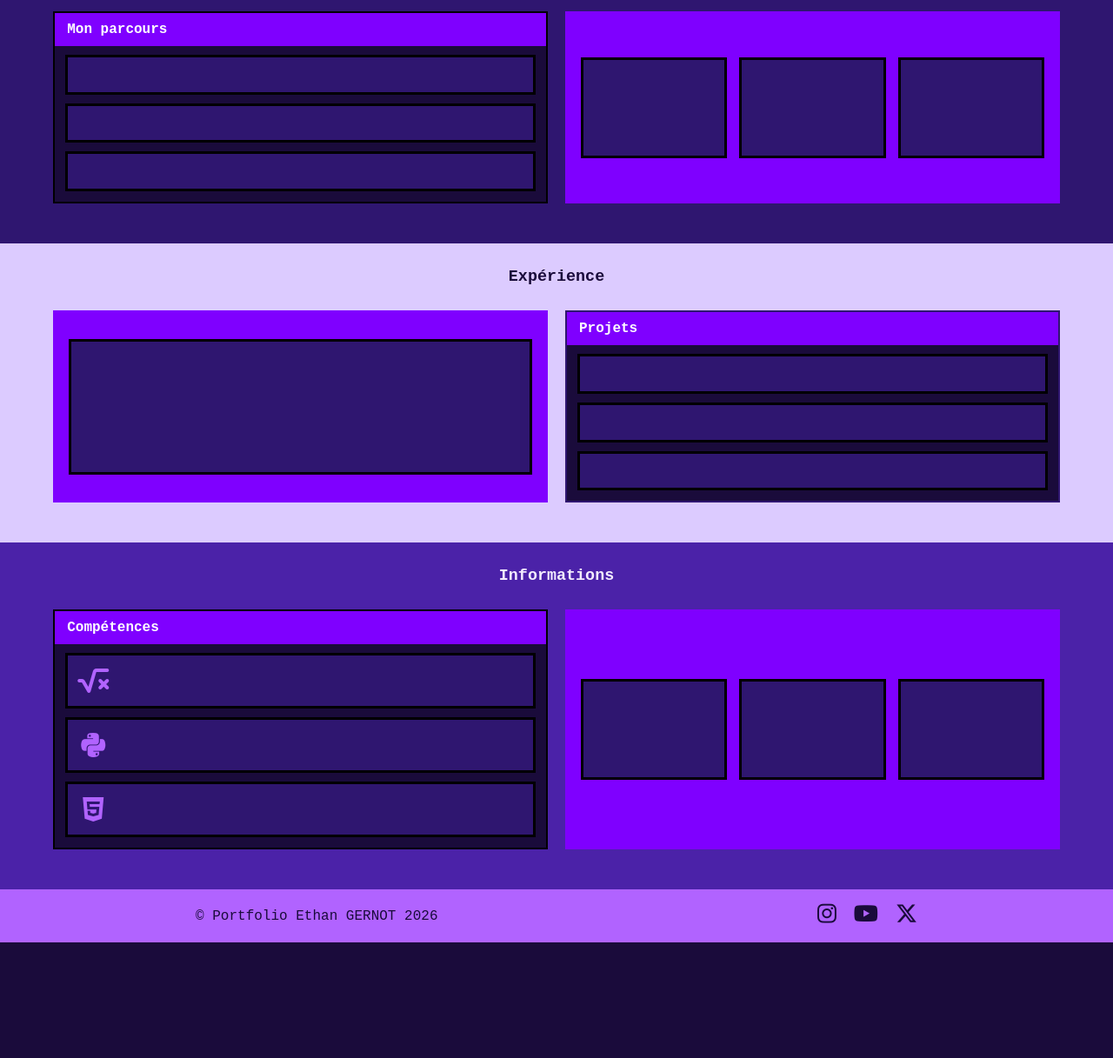
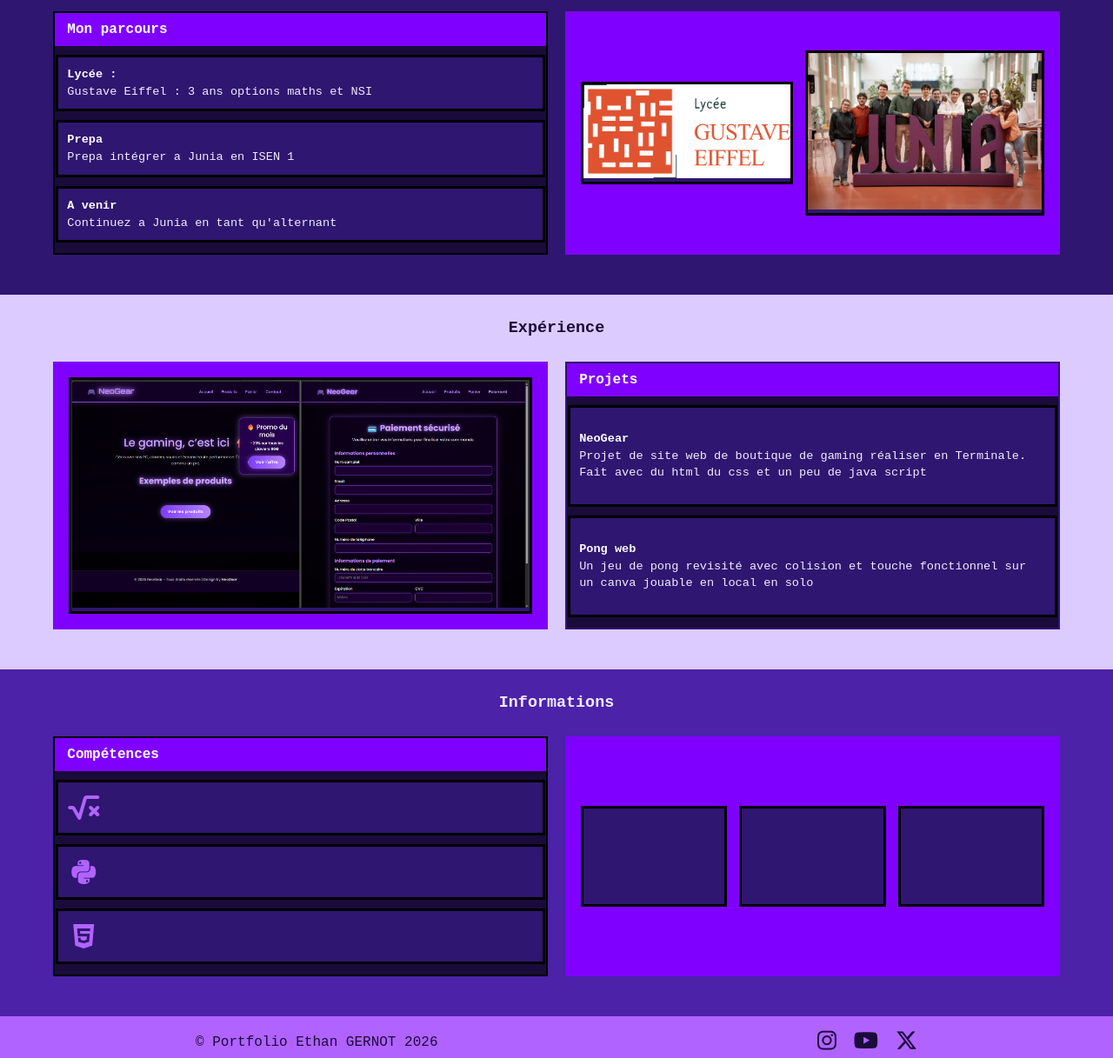
Before and after one commit to Sloody33/Portfolio, a plain HTML site: page portfolio.html in a window 1280 px wide. Shown: the part 541-1758 px from the top of the page at 87% size. Before the commit the page ends 1625 px from the top, so only its background shows below. Drawn offline with Linux system fonts and the light colour scheme.

Commit message:
ajout des projet et correction des bugs de placement des ligne dans les liste

```diff
--- a/portfolio.html
+++ b/portfolio.html
@@ -1,10 +1,13 @@
-<!DOCTYPE html>
+<!doctype html>
 <html lang="fr">
   <head>
-    <meta charset="UTF-8">
-    <meta name="viewport" content="width=device-width, initial-scale=1.0">
-    <link rel="stylesheet" href="style.css">
-    <link rel="stylesheet" href="https://cdnjs.cloudflare.com/ajax/libs/font-awesome/6.5.2/css/all.min.css">
+    <meta charset="UTF-8" />
+    <meta name="viewport" content="width=device-width, initial-scale=1.0" />
+    <link rel="stylesheet" href="style.css" />
+    <link
+      rel="stylesheet"
+      href="https://cdnjs.cloudflare.com/ajax/libs/font-awesome/6.5.2/css/all.min.css"
+    />
     <title>Portfolio – Ethan Gernot</title>
   </head>
   <body>
@@ -23,11 +26,9 @@
     <main>
       <section id="Accueil">
         <div class="carte">
-
-                <img src="img/pdp_compress.jpg" alt="Photo de profil" class="photo">
+          <img src="img/pdp_compress.jpg" alt="Photo de profil" class="photo" />
           <h1>Ethan Gernot</h1>
-                <p class="texte"> 06/09/2008</p>
-
+          <p class="texte">06/09/2008</p>
         </div>
       </section>
 
@@ -36,16 +37,37 @@
         <div class="bloc">
           <div class="liste">
             <div class="titre">Mon parcours</div>
-                    <div class="ligne"><div><strong></strong><br><p></p></div></div>
-                    <div class="ligne"><div><strong></strong><br><p></p></div></div>
-                    <div class="ligne"><div><strong></strong><br><p></p></div></div>
+            <div class="ligne">
+              <div>
+                <strong>Lycée :</strong><br />
+                <p>Gustave Eiffel : 3 ans options maths et NSI</p>
+              </div>
+            </div>
+            <div class="ligne">
+              <div>
+                <strong>Prepa</strong><br />
+                <p>Prepa intégrer a Junia en ISEN 1</p>
+              </div>
+            </div>
+            <div class="ligne">
+              <div>
+                <strong>A venir</strong><br />
+                <p>Continuez a Junia en tant qu'alternant</p>
+              </div>
+            </div>
           </div>
         </div>
         <div class="bloc">
           <div class="images">
-                    <div class="image"><span></span></div>
-                    <div class="image"><span></span></div>
-                    <div class="image"><span></span></div>
+            <div class="image">
+              <span>
+                <img src="img/eiffel.png" alt="Logo du lycée de gustave eiffel" />
+              </span>
+            </div>
+            <div class="image">
+                <span>
+                    <img src="img/junia.jpg" alt="logo de junia avec des etudiantss" />
+            </span></div>
           </div>
         </div>
       </section>
@@ -54,15 +76,27 @@
         <h2>Expérience</h2>
         <div class="bloc">
           <div class="images">
-                    <div class="image large"><span></span></div>
+            <div class="image large"><span>
+                <img src="img/NeoGear.png" alt="Site de NeoGear">
+            </span></div>
           </div>
         </div>
         <div class="bloc">
           <div class="liste">
             <div class="titre">Projets</div>
-                    <div class="ligne"><div><strong></strong><br><p></p></div></div>
-                    <div class="ligne"><div><strong></strong><br><p></p></div></div>
-                    <div class="ligne"><div><strong></strong><br><p></p></div></div>
+            <div class="ligne">
+              <div>
+                <strong>NeoGear</strong><br />
+                <p>Projet de site web de boutique de gaming réaliser en Terminale. Fait avec du html du css et un peu de java script
+                </p>
+              </div>
+            </div>
+            <div class="ligne">
+              <div>
+                <strong>Pong web</strong><br />
+                <p>Un jeu de pong revisité avec colision et touche fonctionnel sur un canva jouable en local en solo</p>
+              </div>
+            </div>
           </div>
         </div>
       </section>
@@ -72,9 +106,29 @@
         <div class="bloc">
           <div class="liste">
             <div class="titre">Compétences</div>
-                    <div class="ligne"><span class="icone"><i class="fa-solid fa-square-root-variable"></i></span><div><strong></strong><br><p></p></div></div>
-                    <div class="ligne"><span class="icone"><i class="fa-brands fa-python"></i></span><div><strong></strong><br><p></p></div></div>
-                    <div class="ligne"><span class="icone"><i class="fa-brands fa-html5"></i></span><div><strong></strong><br><p></p></div></div>
+            <div class="ligne">
+              <span class="icone"
+                ><i class="fa-solid fa-square-root-variable"></i
+              ></span>
+              <div>
+                <strong></strong><br />
+                <p></p>
+              </div>
+            </div>
+            <div class="ligne">
+              <span class="icone"><i class="fa-brands fa-python"></i></span>
+              <div>
+                <strong></strong><br />
+                <p></p>
+              </div>
+            </div>
+            <div class="ligne">
+              <span class="icone"><i class="fa-brands fa-html5"></i></span>
+              <div>
+                <strong></strong><br />
+                <p></p>
+              </div>
+            </div>
           </div>
         </div>
         <div class="bloc">
@@ -90,9 +144,27 @@
     <footer>
       <p>&copy; Portfolio Ethan GERNOT 2026</p>
       <div id="Reseaux">
-            <a href="https://www.instagram.com/ethan_gernot_/?hl=fr" target="_blank" rel="noopener" aria-label="Instagram"><i class="fa-brands fa-instagram"></i></a>
-            <a href="https://youtu.be/Aq5WXmQQooo?si=T8-ZAOb6RZ5TUDXl" target="_blank" rel="noopener" aria-label="YouTube"><i class="fa-brands fa-youtube"></i></a>
-            <a href="https://x.com/X?s=20" target="_blank" rel="noopener" aria-label="X"><i class="fa-brands fa-x-twitter"></i></a>
+        <a
+          href="https://www.instagram.com/ethan_gernot_/?hl=fr"
+          target="_blank"
+          rel="noopener"
+          aria-label="Instagram"
+          ><i class="fa-brands fa-instagram"></i
+        ></a>
+        <a
+          href="https://youtu.be/Aq5WXmQQooo?si=T8-ZAOb6RZ5TUDXl"
+          target="_blank"
+          rel="noopener"
+          aria-label="YouTube"
+          ><i class="fa-brands fa-youtube"></i
+        ></a>
+        <a
+          href="https://x.com/X?s=20"
+          target="_blank"
+          rel="noopener"
+          aria-label="X"
+          ><i class="fa-brands fa-x-twitter"></i
+        ></a>
       </div>
     </footer>
   </body>
--- a/style.css
+++ b/style.css
@@ -175,6 +175,11 @@ section > h2 {
     background: #1a0b3b;
     padding: 0 0 12px;
     border: 2px solid #000000;
+    display: flex;
+    flex-direction: column;
+    align-items: center;
+    justify-content: space-evenly;
+    gap: 10px;
 }
 
 .titre {
@@ -182,15 +187,17 @@ section > h2 {
     color: #fff;
     padding: 10px 14px;
     font-weight: 700;
+    width: 95%;
 }
 
 .ligne {
     display: flex;
     align-items: center;
+    width: 95%;
+    height: 100%;
     gap: 12px;
     background: #2f1670;
     color: #f3ecff;
-    margin: 10px 12px 0;
     padding: 10px;
     font-size: .85rem;
     line-height: 1.45;
@@ -227,11 +234,11 @@ section > h2 {
     gap: 14px;
     align-items: center;
     justify-content: center;
-    flex-wrap: wrap;
+    flex-wrap: nowrap;
 }
 
 .image {
-    flex: 1 1 90px;
+    flex: auto;
     min-height: 110px;
     background: #2f1670;
     border: 3px solid #000000;
@@ -369,7 +376,7 @@ nav a:hover {
 }
 
 .image:hover {
-    transform: scale(1.06);
+    transform: scale(1.04);
     border-color: #fff;
     background: #4b22a8;
 }
```
Also changed, not shown: img/NeoGear.png (added), img/eiffel.png (added), img/junia.jpg (added). Lines whose indentation alone changed are shown as unchanged.
